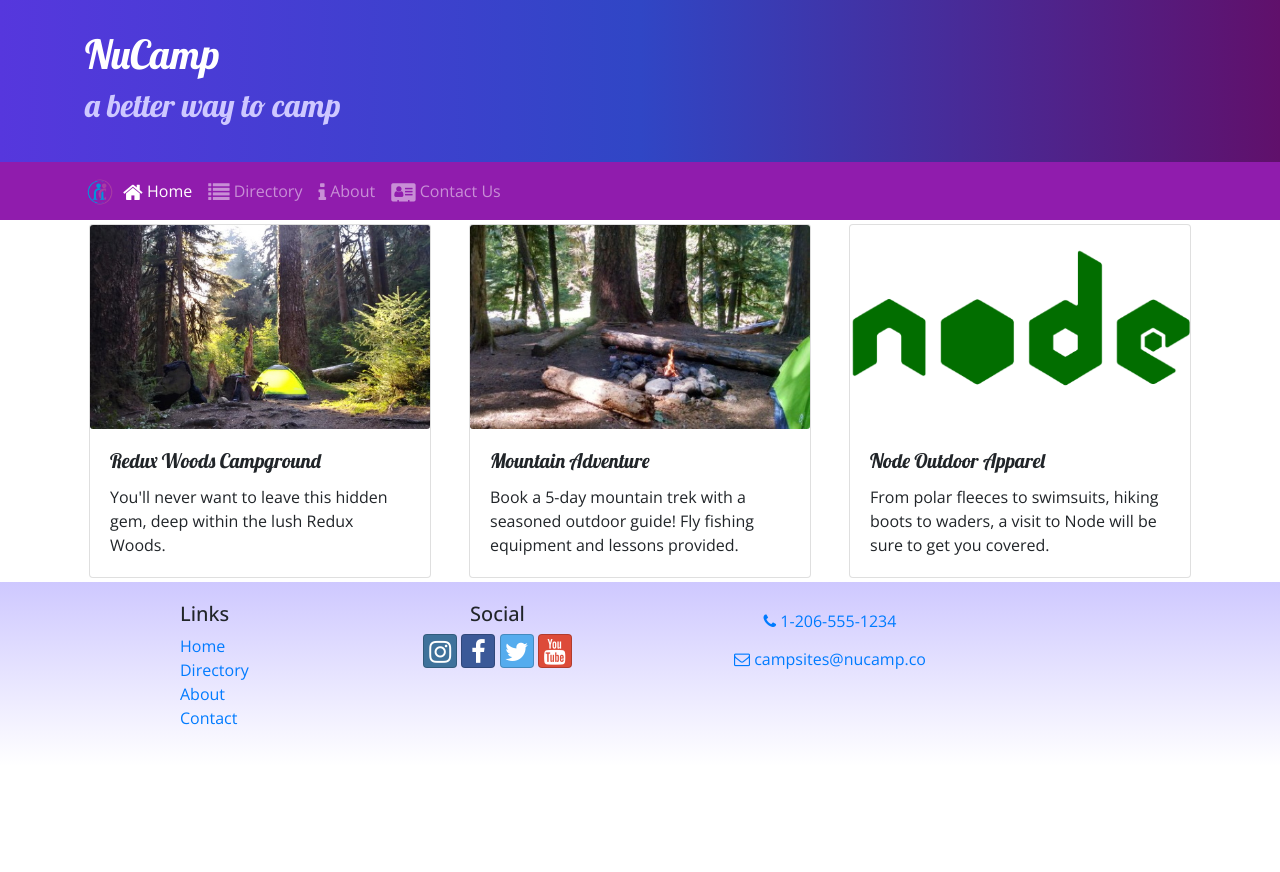
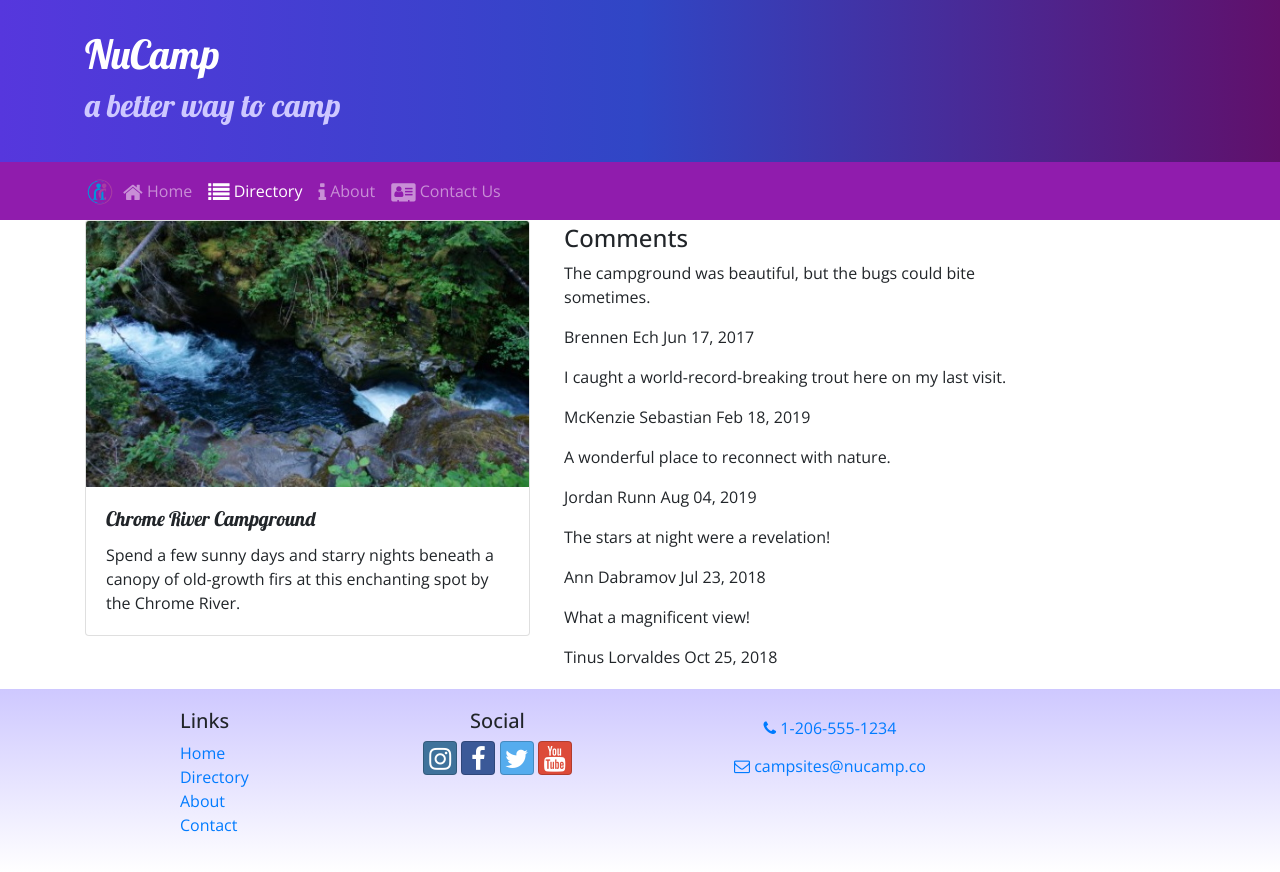
Before and after one commit to kvp06933-Personal/my-react-app, a React (Create React App) app: page /directory/1 in a window 1280 px wide. Before the commit this address led to /home. Before the commit the page ends 800 px from the top, so only its background shows below. Built offline with nearby package versions, Linux system fonts and the light colour scheme.

Commit message:
React Router Parameters

```diff
--- a/src/components/CampsiteInfoComponent.js
+++ b/src/components/CampsiteInfoComponent.js
@@ -44,7 +44,7 @@
                    <div className="container">
                     <div className="row">
                         <RenderCampsite campsite= {props.campsite}/>
-                        <RenderComments comments= {props.campsite.comments}/>
+                        <RenderComments comments= {props.comments}/>
                </div>
                </div>
                );
--- a/src/components/DirectoryComponent.js
+++ b/src/components/DirectoryComponent.js
@@ -1,13 +1,16 @@
 import React from 'react';
 import { Card, CardImg, CardImgOverlay, CardTitle } from 'reactstrap';
+import { Link } from 'react-router-dom';
 
 function RenderDirectoryItem({campsite}) {
     return (
-        <Card >
-            <CardImg width="100%" src={campsite.image} alt={campsite.name} />
-            <CardImgOverlay>
-                <CardTitle>{campsite.name}</CardTitle>
-            </CardImgOverlay>
+        <Card>
+            <Link to={`/directory/${campsite.id}`}>
+                <CardImg width="100%" src={campsite.image} alt={campsite.name} />
+                <CardImgOverlay>
+                    <CardTitle>{campsite.name}</CardTitle>
+                </CardImgOverlay>
+            </Link>
         </Card>
     );
 }
--- a/src/components/MainComponent.js
+++ b/src/components/MainComponent.js
@@ -35,6 +35,16 @@
                 />
             );
         }
+
+        const CampsiteWithId = ({match}) => {
+            return (
+                <CampsiteInfo
+                    campsite={this.state.campsites.filter(campsite => campsite.id === +match.params.campsiteId)[0]}
+                    comments={this.state.comments.filter(comment => comment.campsiteId === +match.params.campsiteId)}
+                />
+            );
+        };
+
         return (
             <div>
                 <Header />
@@ -42,6 +52,7 @@
                     <Route path='/home' component={HomePage} />
                     <Route exact path='/directory' render={() => <Directory campsites={this.state.campsites} />} />
                     <Route exact path='/contactus' component={Contact} />
+                    <Route path='/directory/:campsiteId' component={CampsiteWithId} />
                     <Redirect to='/home' />
                 </Switch>
                 <Footer />
```
